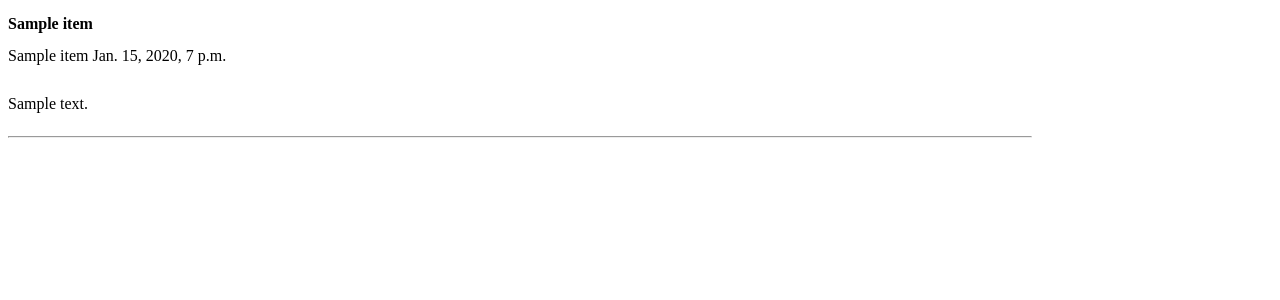
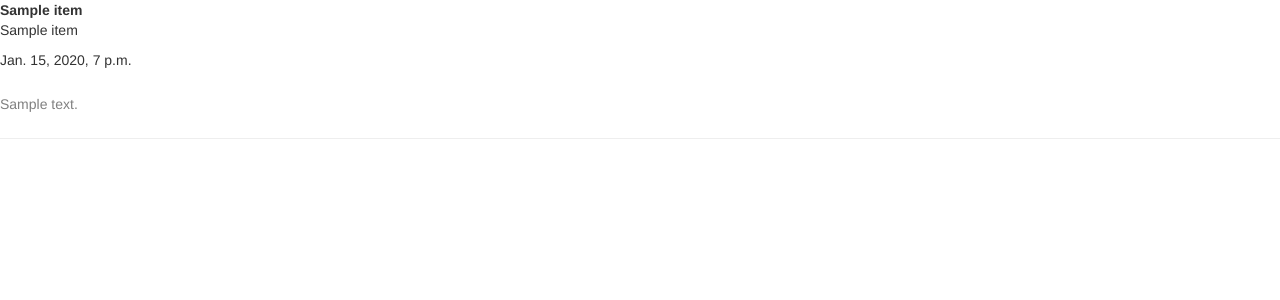
Before and after one commit to harry81/hmapps, a Django app: page /en/water/ in a window 1280 px wide. Shown: the top 300 px of the page. Run offline with Django 3.2, Linux system fonts and the light colour scheme; tables that the repository leaves empty hold one stand-in row (values such as "Sample post"); some libraries are stand-ins or nearby versions.

Commit message:
WIP styling list

```diff
--- a/main/settings.py
+++ b/main/settings.py
@@ -76,9 +76,9 @@ USE_TZ = True
 # https://docs.djangoproject.com/en/1.8/howto/static-files/
 
 STATIC_URL = '/static/'
+STATIC_ROOT = os.path.join(BASE_DIR, 'static')
 MEDIA_URL = '/media/'
 MEDIA_ROOT = os.path.join(BASE_DIR, 'media')
-STATIC_ROOT = os.path.join(BASE_DIR, 'static')
 
 SITE_ID = 1
 
--- /dev/null
+++ b/water/static/water/hmapps.css
@@ -0,0 +1,7 @@
+.caption {
+    display: block;
+    margin-top: 20px;
+    line-height: 2;
+    font-size: 14px;
+    color: #808080;
+}
--- a/water/templates/water/list.html
+++ b/water/templates/water/list.html
@@ -1,9 +1,26 @@
-<div style="width:1024px; line-height: 200%;">
-{% for item in items %}
-<b>{{item.title}}</b><br>
-{{item.subtitle}} {{item.publish_at}}<br>
-<p>{{item.text}}</p>
-<hr>
+{% load static %}
+<!doctype html>
+<html>
+  <head>
+    <meta charset="utf-8">
+    <title>HMapps</title>
+    <meta name="viewport" content="width=device-width, initial-scale=1">
+    <link rel="icon" type="image/x-icon" href="favicon.ico">
+    <link href="https://maxcdn.bootstrapcdn.com/bootstrap/3.3.7/css/bootstrap.min.css" rel="stylesheet">
+    <link href="{% static "water/hmapps.css" %}"  rel="stylesheet">
+  </head>
+  <body >
 
-{% endfor %}
-</div>
+    <div>
+      {% for item in items %}
+      <b >{{item.title}}</b>
+      <p>{{item.subtitle}}</p>
+      <p>
+        {{item.publish_at}}</p>
+      <p class="caption">{{item.text}}</p>
+      <hr>
+
+      {% endfor %}
+    </div>
+  </body>
+</html>
```
